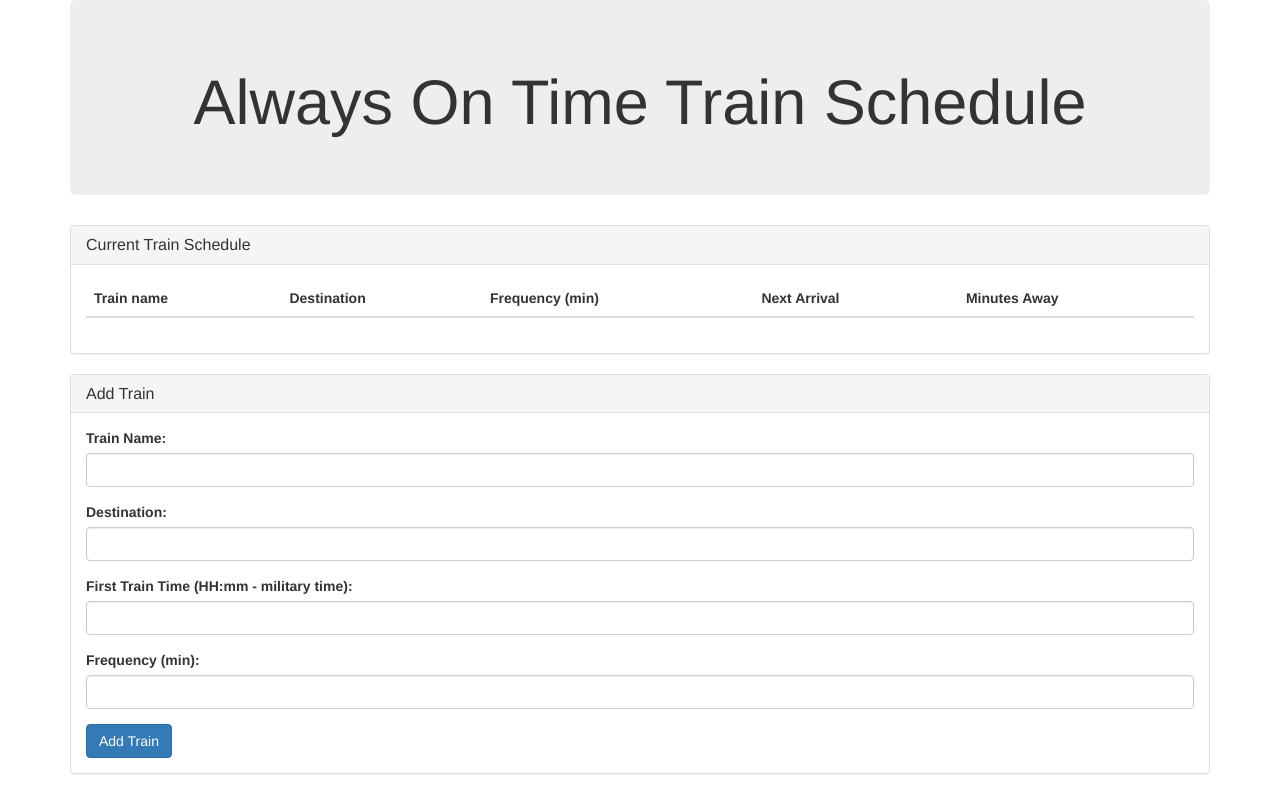
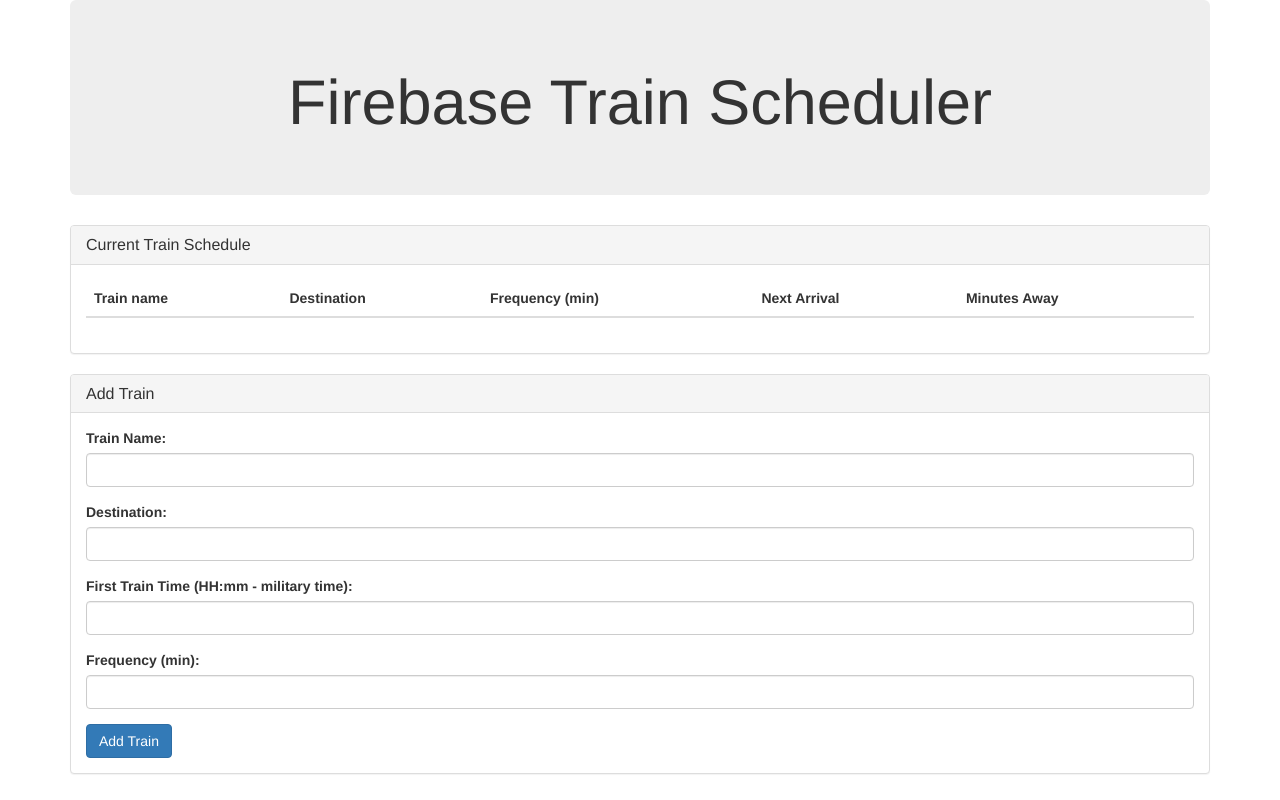
Before and after one commit to joeblas/FirebaseTrain, a plain HTML site: page index.html in a window 1280 px wide. Drawn offline with nearby package versions, Linux system fonts and the light colour scheme; no server answers.

Commit message:
fixed typos

```diff
--- a/index.html
+++ b/index.html
@@ -16,7 +16,7 @@
 <body>
     <div class="container">
         <div class="jumbotron">
-            <h1 class="text-center">Always On Time Train Schedule</h1>
+            <h1 class="text-center">Firebase Train Scheduler</h1>
 
         </div>
         <div class="panel panel-default">
```
Also changed, not shown: 1 other file.
